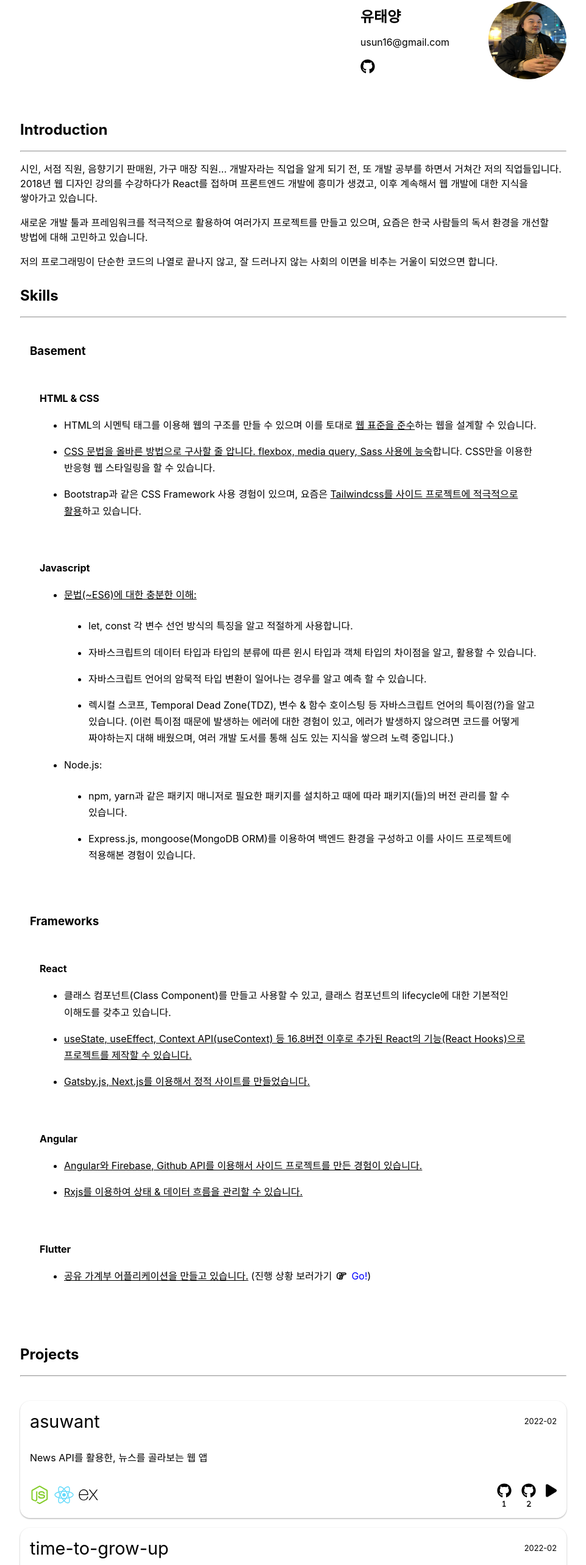
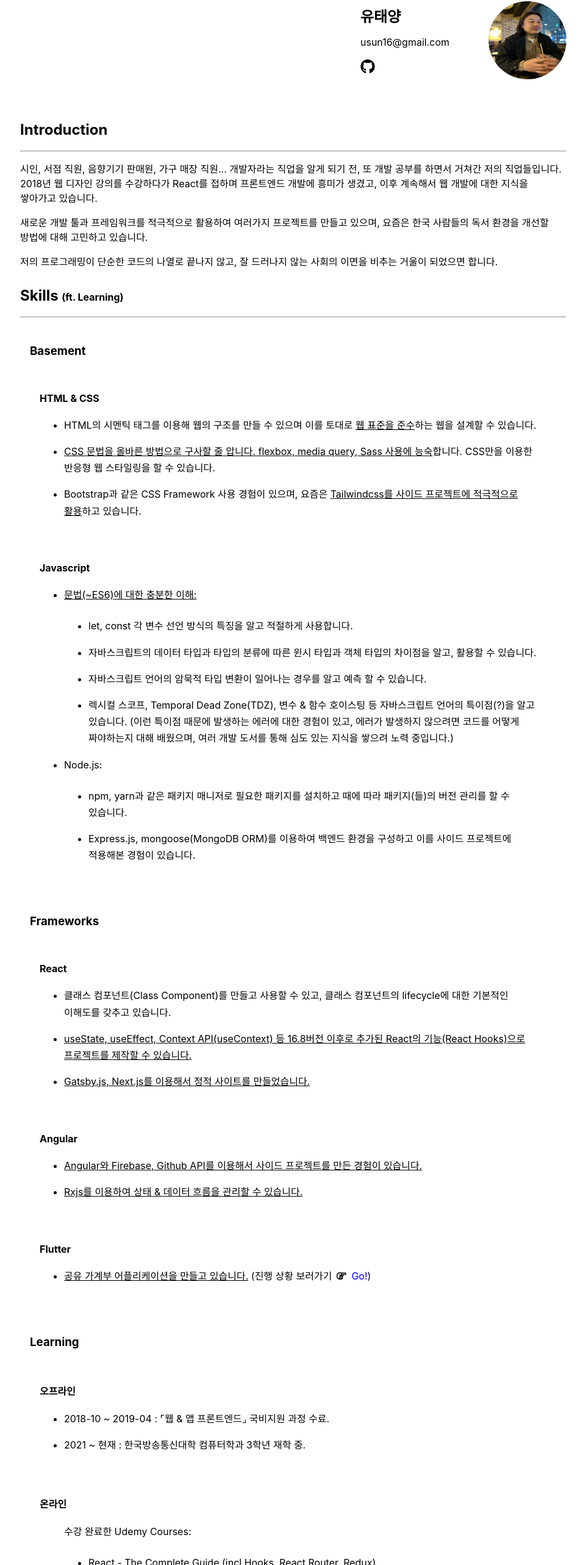
Before and after one commit to babyazalea/grownazalea, a Next.js app: page / in a window 1280 px wide. Shown: the part 174-2740 px from the top of the page at 61% size, without its empty margins (159-1120 px from the left). Built offline with nearby package versions, Linux system fonts and the light colour scheme; a web font is replaced by a local one.

Commit message:
added: learning part

```diff
--- a/components/resume/skills.js
+++ b/components/resume/skills.js
@@ -6,7 +6,9 @@
 export default function Skills() {
   return (
     <div className={styles.skills}>
-      <h2>Skills</h2>
+      <h2 className={styles["skills-title"]}>
+        Skills <span>(ft. Learning)</span>
+      </h2>
       <hr />
       <div>
         <div className={`${styles["skills-large-classification"]} basement`}>
@@ -32,7 +34,11 @@
                 합니다. CSS만을 이용한 반응형 웹 스타일링을 할 수 있습니다.
               </li>
               <li>
-                Bootstrap과 같은 CSS Framework 사용 경험이 있으며, 요즘은 <span className={styles["underline-emphasis"]}>Tailwindcss를 사이드 프로젝트에 적극적으로 활용</span>하고 있습니다.
+                Bootstrap과 같은 CSS Framework 사용 경험이 있으며, 요즘은{" "}
+                <span className={styles["underline-emphasis"]}>
+                  Tailwindcss를 사이드 프로젝트에 적극적으로 활용
+                </span>
+                하고 있습니다.
               </li>
             </ul>
           </div>
@@ -49,11 +55,12 @@
                 </span>
                 <ul>
                   <li>
-                    let, const 각 변수 선언 방식의 특징을 알고 적절하게 사용합니다.
+                    let, const 각 변수 선언 방식의 특징을 알고 적절하게
+                    사용합니다.
                   </li>
                   <li>
-                    자바스크립트의 데이터 타입과 타입의 분류에 따른 윈시
-                    타입과 객체 타입의 차이점을 알고, 활용할 수 있습니다.
+                    자바스크립트의 데이터 타입과 타입의 분류에 따른 윈시 타입과
+                    객체 타입의 차이점을 알고, 활용할 수 있습니다.
                   </li>
                   <li>
                     자바스크립트 언어의 암묵적 타입 변환이 일어나는 경우를 알고
@@ -62,8 +69,10 @@
                   <li>
                     렉시컬 스코프, Temporal Dead Zone(TDZ), 변수 & 함수 호이스팅
                     등 자바스크립트 언어의 특이점(?)을 알고 있습니다. (이런
-                    특이점 때문에 발생하는 에러에 대한 경험이 있고, 에러가 발생하지 않으려면
-                    코드를 어떻게 짜야하는지 대해 배웠으며, 여러 개발 도서를 통해 심도 있는 지식을 쌓으려 노력 중입니다.)
+                    특이점 때문에 발생하는 에러에 대한 경험이 있고, 에러가
+                    발생하지 않으려면 코드를 어떻게 짜야하는지 대해 배웠으며,
+                    여러 개발 도서를 통해 심도 있는 지식을 쌓으려 노력
+                    중입니다.)
                   </li>
                 </ul>
               </li>
@@ -96,7 +105,8 @@
               </li>
               <li className={styles["underline-emphasis"]}>
                 useState, useEffect, Context API(useContext) 등 16.8버전 이후로
-                추가된 React의 기능(React Hooks)으로 프로젝트를 제작할 수 있습니다.
+                추가된 React의 기능(React Hooks)으로 프로젝트를 제작할 수
+                있습니다.
               </li>
               <li className={styles["underline-emphasis"]}>
                 Gatsby.js, Next.js를 이용해서 정적 사이트를 만들었습니다.
@@ -132,8 +142,64 @@
                   <a href="https://babyazalea.notion.site/Flutter-0f1a04b91c2b464583a16b31250359ad">
                     Go!
                   </a>
+                  )
                 </div>
-                )
+              </li>
+            </ul>
+          </div>
+        </div>
+        <div className={styles["skills-middle-classification"]}>
+          <h3>Learning</h3>
+          <div className={styles["skills-middle-classification"]}>
+            <h4>오프라인</h4>
+            <ul>
+              <li>
+                2018-10 ~ 2019-04 : ⌜웹 & 앱 프론트엔드⌟ 국비지원 과정 수료.
+              </li>
+              <li>2021 ~ 현재 : 한국방송통신대학 컴퓨터학과 3학년 재학 중.</li>
+            </ul>
+          </div>
+          <div className={styles["skills-middle-classification"]}>
+            <h4>온라인</h4>
+            <ul>
+              <li
+                className={`${styles["skills-small-classification"]} ${styles.udemy}`}
+              >
+                <span>수강 완료한 Udemy Courses:</span>
+                <ul>
+                  <li>
+                    <a href="https://www.udemy.com/course/react-the-complete-guide-incl-redux/">
+                      React - The Complete Guide (incl Hooks, React Router,
+                      Redux)
+                    </a>
+                  </li>
+                  <li>
+                    <a href="https://www.udemy.com/course/react-nodejs-express-mongodb-the-mern-fullstack-guide/">
+                      React, NodeJS, Express & MongoDB - The MERN Fullstack
+                      Guide
+                    </a>
+                  </li>
+                  <li>
+                    <a href="https://www.udemy.com/course/the-complete-guide-to-angular-2/">
+                      Angular - The Complete Guide
+                    </a>
+                  </li>
+                  <li>
+                    <a href="https://www.udemy.com/course/angular-2-and-nodejs-the-practical-guide/">
+                      Angular & NodeJS - The MEAN Stack Guide
+                    </a>
+                  </li>
+                  <li>
+                    <a href="https://www.udemy.com/course/vuejs-2-the-complete-guide/">
+                      Vue - The Complete Guide (incl. Router & Composition API)
+                    </a>
+                  </li>
+                  <li>
+                    <a href="https://www.udemy.com/course/learn-flutter-dart-to-build-ios-android-apps/">
+                      Flutter & Dart - The Complete Guide
+                    </a>
+                  </li>
+                </ul>
               </li>
             </ul>
           </div>
--- a/styles/skills.module.css
+++ b/styles/skills.module.css
@@ -1,4 +1,8 @@
 .skills {
+}
+
+.skills-title span {
+  font-size: 1rem;
 }
 
 .skills li {
@@ -48,3 +52,7 @@
   color: blue;
   margin-left: 0.5rem;
 }
+
+.udemy {
+  list-style: none;
+}
```
